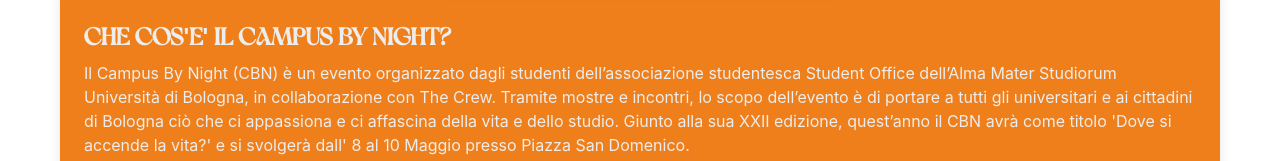
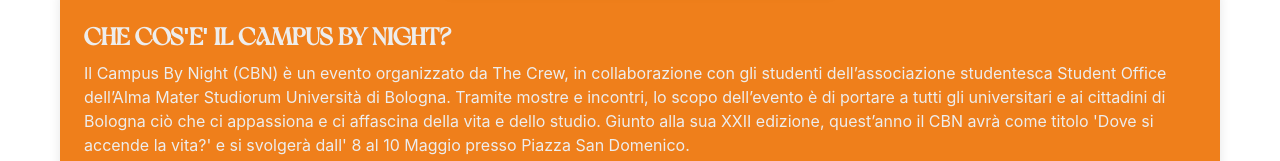
Before and after one commit to GiuseppeBondii/cbn25, a React (Create React App) app: page /images in a window 1280 px wide. Shown: the part 791-952 px from the top of the page. Built offline with nearby package versions, Linux system fonts and the light colour scheme.

Commit message:
Corretti Typo

```diff
--- a/src/components/HomeComponent.json
+++ b/src/components/HomeComponent.json
@@ -4,5 +4,5 @@
     "date": "08 - 09 - 10 Maggio 2025",
     "image": "../files/2023/16.jpg",
     "widgetTitle": "Che cos'e' il Campus By Night?",
-    "widgetText": "Il Campus By Night (CBN) è un evento organizzato dagli studenti dell’associazione studentesca Student Office dell’Alma Mater Studiorum Università di Bologna, in collaborazione con The Crew. Tramite mostre e incontri, lo scopo dell’evento è di portare a tutti gli universitari e ai cittadini di Bologna ciò che ci appassiona e ci affascina della vita e dello studio. Giunto alla sua XXII edizione, quest’anno il CBN avrà come titolo 'Dove si accende la vita?' e si svolgerà dall' 8 al 10 Maggio presso Piazza San Domenico."
+    "widgetText": "Il Campus By Night (CBN) è un evento organizzato da The Crew, in collaborazione con gli studenti dell’associazione studentesca Student Office dell’Alma Mater Studiorum Università di Bologna. Tramite mostre e incontri, lo scopo dell’evento è di portare a tutti gli universitari e ai cittadini di Bologna ciò che ci appassiona e ci affascina della vita e dello studio. Giunto alla sua XXII edizione, quest’anno il CBN avrà come titolo 'Dove si accende la vita?' e si svolgerà dall' 8 al 10 Maggio presso Piazza San Domenico."
   }
--- a/src/components/ImagesAlongYearsComponent.js
+++ b/src/components/ImagesAlongYearsComponent.js
@@ -73,14 +73,14 @@
         <div className="widget">
           <h2>Storia</h2>
           <p>
-          L’Associazione ONLUS The Crew, in collaborazione con la lista e associzione studentesca Student Office, organizza il "Campus By Night", arrivato alla sua XXII edizione, quale significativo evento culturale con cadenza annuale rivolto agli studenti dell’Alma Mater Studiorum-Università di Bologna e alla città intera. <br/>
+          L’Associazione ONLUS The Crew, in collaborazione con la lista e associazione studentesca Student Office, organizza il "Campus By Night", arrivato alla sua XXII edizione, quale significativo evento culturale con cadenza annuale rivolto agli studenti dell’Alma Mater Studiorum-Università di Bologna e alla città intera. <br/>
           Il "Campus by Night" nasce dal desiderio di poter incontrare tutta la comunità Accademica, diventando una grande occasione di incontro, confronto e dibattito, tramite mostre, spettacoli, conferenze e tornei sportivi.<br/>
           Il "Campus by Night" partendo dall'ascolto delle sfide contemporanee che il mondo pone, ogni anno propone un tema centrale, rappresentato dal titolo, con cui invita l'università e la città a confrontarsi. <br/>
           Nelle ultime edizioni sono stati scelti i seguenti titoli:<br/>
           "Cosa rende la vita vita?"<br/>
           "Sei felice in questo mondo?"<br/>
           "Un'amicizia per vivere, vivere per un'amicizia"<br/>
-          "In che cosa poso sperare?"<br/>
+          "In che cosa posso sperare?"<br/>
           Nelle scorse edizioni del "Campus By Night" sono intervenuti personaggi appartenenti al mondo dello spettacolo, della musica, dello sport, dell'università ed esponenti politici tra cui: Mario Mauro (ex ministro e politico italiano), Morgan (musicista e cantautore italiano), Paolo Cevoli (comico), Leonardo (ex calciatore e allenatore), Gherardo Colombo (ex magistrato), Agnese Moro (giornalista), Giorgio De Rita (Segretario Generale Censis) e tanti docenti dell'Alma Mater.<br/>
           </p>
         </div>
```
